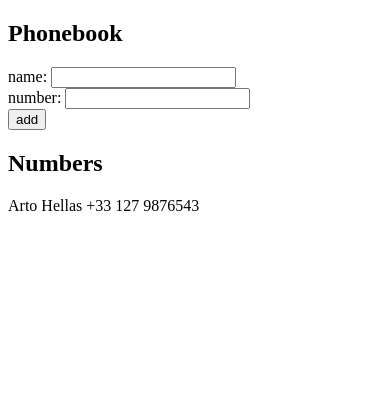
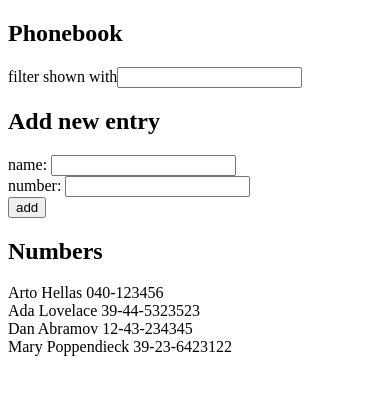
Before and after one commit to cfreundl/fullstackopen, a React (Create React App) app in the folder part2/phonebook/: page / in a window 390 px wide. Shown: the top 394 px of the page. Built offline with nearby package versions, Linux system fonts and the light colour scheme.

Commit message:
Exercise 2.9
phonebook step 4

```diff
--- a/part2/phonebook/src/App.js
+++ b/part2/phonebook/src/App.js
@@ -2,10 +2,14 @@
 
 const App = () => {
   const [persons, setPersons] = useState([
-    { name: 'Arto Hellas', number: '+33 127 9876543' }
+    { name: 'Arto Hellas', number: '040-123456' },
+    { name: 'Ada Lovelace', number: '39-44-5323523' },
+    { name: 'Dan Abramov', number: '12-43-234345' },
+    { name: 'Mary Poppendieck', number: '39-23-6423122' }
   ])
   const [newName, setNewName] = useState('')
   const [newNumber, setNewNumber] = useState('')
+  const [filterText, setFilterText] = useState('')
 
   const handleNameChange = (event) => {
     setNewName(event.target.value)
@@ -14,6 +18,15 @@
   const handleNumberChange = (event) => {
     setNewNumber(event.target.value)
   }
+
+  const handleFilterTextChange = (event) => {
+    setFilterText(event.target.value)
+  }
+
+  const filterCaseInsensitiveBy = (searchFor) => (
+    (person) => person.name.toLowerCase()
+      .includes(searchFor.toLowerCase())
+  )
 
   const addName = (event) => {
     event.preventDefault()
@@ -35,6 +48,11 @@
   return (
     <div>
       <h2>Phonebook</h2>
+      <div>
+        filter shown with
+          <input value={filterText} onChange={handleFilterTextChange} />
+      </div>
+      <h2>Add new entry</h2>
       <form>
         <div>
           name: <input value={newName} onChange={handleNameChange} />
@@ -48,8 +66,9 @@
       </form>
       <h2>Numbers</h2>
       <div>
-        {persons.map((person, index) =>
-          <div key={index}>{person.name} {person.number}</div>
+        {persons.filter(filterCaseInsensitiveBy(filterText))
+          .map((person, index) =>
+            <div key={index}>{person.name} {person.number}</div>
         )}
       </div>
     </div>
```
